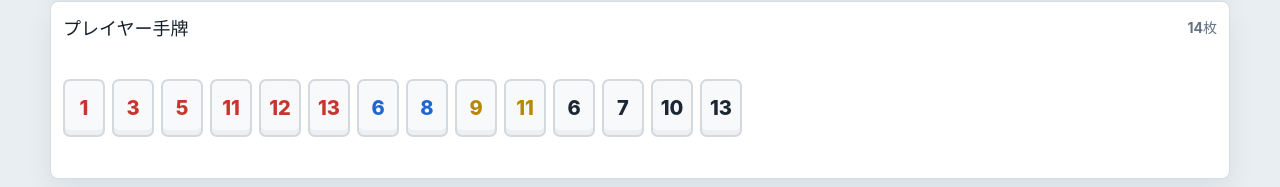
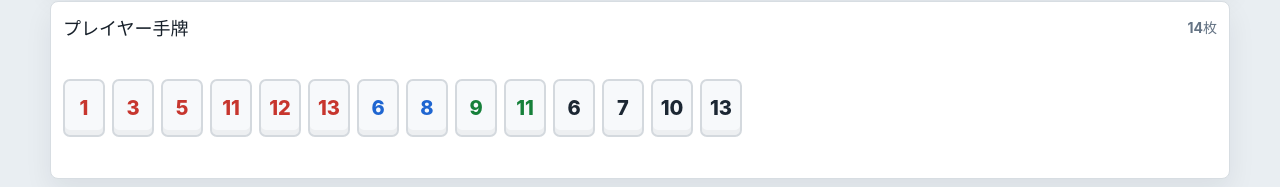
Before and after one commit to shunshun1677/rummikub-app, a React (Vite) app in the folder rummikub_app_develop/: page / in a window 1280 px wide. Shown: the part 546-733 px from the top of the page. Built offline with nearby package versions, Linux system fonts and the light colour scheme.

Commit message:
update: 新しく引いたカードの右上に「new」ラベルを追加とカードの数字のカラーを黄色から緑色に変更

```diff
--- a/rummikub_app_develop/src/App.css
+++ b/rummikub_app_develop/src/App.css
@@ -115,6 +115,7 @@
 }
 
 .tile {
+  position: relative;
   width: 42px;
   height: 58px;
   border: 2px solid #d4d9de;
@@ -142,6 +143,33 @@
   transform: translateY(-3px);
 }
 
+.tile.recently-drawn {
+  border-color: #d93636;
+  box-shadow:
+    0 0 0 3px rgba(217, 54, 54, 0.22),
+    inset 0 -5px 0 rgba(0, 0, 0, 0.04);
+}
+
+.tile.recently-drawn::after {
+  content: 'new';
+  position: absolute;
+  top: -9px;
+  right: -10px;
+  min-width: 24px;
+  height: 16px;
+  padding: 0 4px;
+  border: 2px solid #ffffff;
+  border-radius: 999px;
+  background: #d93636;
+  color: #ffffff;
+  display: grid;
+  place-items: center;
+  font-size: 9px;
+  font-weight: 900;
+  line-height: 1;
+  text-transform: uppercase;
+}
+
 .tile-red {
   color: #c7362e;
 }
@@ -151,7 +179,7 @@
 }
 
 .tile-yellow {
-  color: #b88704;
+  color: #16803a;
 }
 
 .tile-black {
--- a/rummikub_app_develop/src/App.tsx
+++ b/rummikub_app_develop/src/App.tsx
@@ -52,6 +52,7 @@ function App() {
   }))
   const [selection, setSelection] = useState<TileSelection | null>(null)
   const [newSetType, setNewSetType] = useState<SetType>('run')
+  const [lastDrawnTileId, setLastDrawnTileId] = useState<string | null>(null)
   const [message, setMessage] = useState('手牌を選択して、新しいセットか場のセットに追加してください。')
 
   const isCpuThinking = gameState.currentTurn === 'cpu' && !gameState.winner
@@ -394,6 +395,7 @@ function App() {
       winner,
     }))
     setSelection(null)
+    setLastDrawnTileId(null)
     setMessage(validation.message)
     window.alert(validation.message)
   }
@@ -430,6 +432,7 @@ function App() {
       hand: [...nextState.playerHand],
     })
     setSelection(null)
+    setLastDrawnTileId(tile?.id ?? null)
     setMessage(
       tile === null
         ? '山札が尽きたため手牌点で勝敗を判定しました。'
@@ -447,6 +450,7 @@ function App() {
       hand: [...nextState.playerHand],
     })
     setSelection(null)
+    setLastDrawnTileId(null)
     setMessage('新しいゲームを開始しました。')
   }
 
@@ -491,6 +495,7 @@ function App() {
       <PlayerHand
         hand={draft.draftHand}
         selectedTileId={selectedTileId}
+        recentlyDrawnTileId={lastDrawnTileId}
         disabled={!canPlayerAct}
         onSelectTile={handleSelectHandTile}
         onDragStartTile={handleDragStartHandTile}
--- a/rummikub_app_develop/src/components/PlayerHand.tsx
+++ b/rummikub_app_develop/src/components/PlayerHand.tsx
@@ -5,6 +5,7 @@ import { TileView } from './TileView'
 type PlayerHandProps = {
   hand: Tile[]
   selectedTileId: string | null
+  recentlyDrawnTileId: string | null
   disabled: boolean
   onSelectTile: (tileId: string) => void
   onDragStartTile: (tileId: string, event: DragEvent<HTMLButtonElement>) => void
@@ -14,6 +15,7 @@ type PlayerHandProps = {
 export function PlayerHand({
   hand,
   selectedTileId,
+  recentlyDrawnTileId,
   disabled,
   onSelectTile,
   onDragStartTile,
@@ -33,6 +35,7 @@ export function PlayerHand({
             disabled={disabled}
             draggable={!disabled}
             isSelected={selectedTileId === tile.id}
+            isRecentlyDrawn={recentlyDrawnTileId === tile.id}
             onClick={() => onSelectTile(tile.id)}
             onDragStart={onDragStartTile}
             onDragEnd={onDragEndTile}
--- a/rummikub_app_develop/src/components/TileView.tsx
+++ b/rummikub_app_develop/src/components/TileView.tsx
@@ -4,6 +4,7 @@ import type { Tile } from '../types'
 type TileViewProps = {
   tile: Tile
   isSelected?: boolean
+  isRecentlyDrawn?: boolean
   isHidden?: boolean
   disabled?: boolean
   draggable?: boolean
@@ -15,6 +16,7 @@ type TileViewProps = {
 export function TileView({
   tile,
   isSelected = false,
+  isRecentlyDrawn = false,
   isHidden = false,
   disabled = false,
   draggable = false,
@@ -28,14 +30,22 @@ export function TileView({
     : tile.color === 'joker'
       ? 'joker'
       : `${tile.color} ${tile.number}`
+  const tileStateClassNames = [
+    'tile',
+    `tile-${isHidden ? 'hidden' : tile.color}`,
+    isSelected ? 'selected' : '',
+    isRecentlyDrawn ? 'recently-drawn' : '',
+  ]
+    .filter(Boolean)
+    .join(' ')
 
   return (
     <button
       type="button"
-      className={`tile tile-${isHidden ? 'hidden' : tile.color} ${isSelected ? 'selected' : ''}`}
+      className={tileStateClassNames}
       disabled={disabled}
       aria-pressed={isSelected}
-      aria-label={ariaLabel}
+      aria-label={isRecentlyDrawn ? `${ariaLabel}, 直近で引いた牌` : ariaLabel}
       draggable={draggable && !disabled}
       onClick={onClick}
       onDragStart={(event) => onDragStart?.(tile.id, event)}
```
